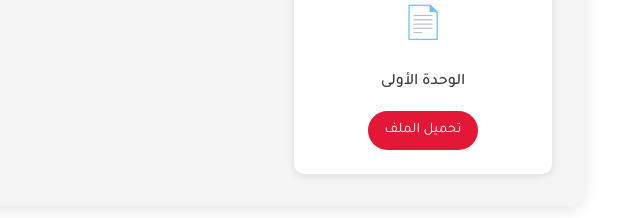
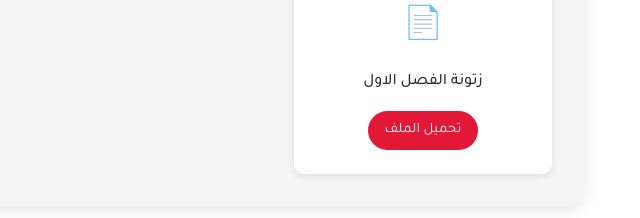
Before and after one commit to 56879-e/GELVANO, a plain HTML site: page third-grade-files.html in a window 1280 px wide. Shown: the part 582-800 px from the top of the page, 640-1280 px from the left. Drawn offline with nearby package versions, Linux system fonts and the light colour scheme.

Commit message:
Add files via upload

```diff
--- a/third-grade-files.html
+++ b/third-grade-files.html
@@ -119,8 +119,8 @@
             <div class="files-grid">
                 <div class="file-card">
                     <div class="file-icon">📄</div>
-                    <div class="file-name">الوحدة الأولى </div>
-                    <a href="#" class="download-button">تحميل الملف</a>
+                    <div class="file-name"> زتونة الفصل الاول  </div>
+                    <a href="files\الصف الثالث الثانوي\زتونة الفصل الاول .pdf" class="download-button">تحميل الملف</a>
                 </div>
 
                 <!-- Add more file cards as needed -->
```
